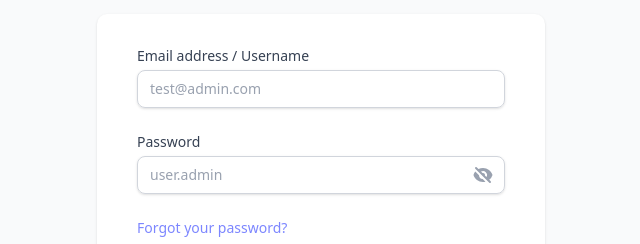
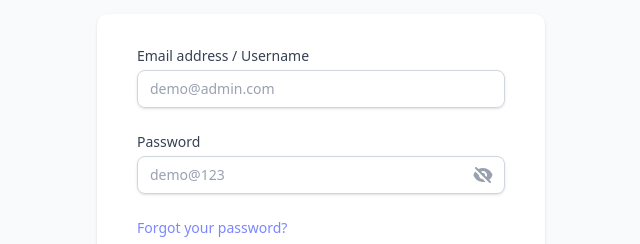
Before and after one commit to jalis55/FastInvestment-BOS, a React (Vite) app in the folder frontend/: page /login in a window 1280 px wide. Shown: the part 185-429 px from the top of the page, without its empty margins (319-959 px from the left). Built offline with nearby package versions, Linux system fonts and the light colour scheme.

Commit message:
fix some bugs

```diff
--- a/frontend/src/pages/investments/AddInvestments.jsx
+++ b/frontend/src/pages/investments/AddInvestments.jsx
@@ -45,7 +45,7 @@ const AddInvestments = () => {
             setCustomers(response.data);
         } catch (error) {
             console.error("Error fetching customers:", error);
-            Swal.fire({ icon: 'error', title: 'API Error', text: error.response?.data?.message || 'Something went wrong.' });
+            Swal.fire({ icon: 'error', title: 'API Error', text: error.response?.data?.detail || error.response?.data?.message || 'Something went wrong.' });
         }
     };
 
--- a/frontend/src/pages/login/Login.jsx
+++ b/frontend/src/pages/login/Login.jsx
@@ -68,7 +68,7 @@ const Login = () => {
                                         className="block w-full appearance-none rounded-md border border-gray-300 px-3 py-2 placeholder-gray-400 shadow-sm focus:border-indigo-500 focus:outline-none focus:ring-indigo-500 dark:bg-gray-800 dark:border-gray-600 dark:text-white dark:placeholder-gray-300 dark:focus:border-indigo-400 dark:focus:ring-indigo-400 sm:text-sm"
                                         value={email}
                                         onChange={(e) => setEmail(e.target.value)}
-                                        placeholder="test@admin.com"
+                                        placeholder="demo@admin.com"
                                     />
                                 </div>
                             </div>
@@ -87,7 +87,7 @@ const Login = () => {
                                         className="block w-full appearance-none rounded-md border border-gray-300 px-3 py-2 placeholder-gray-400 shadow-sm focus:border-indigo-500 focus:outline-none focus:ring-indigo-500 dark:bg-gray-800 dark:border-gray-600 dark:text-white dark:placeholder-gray-300 dark:focus:border-indigo-400 dark:focus:ring-indigo-400 sm:text-sm pr-10"
                                         value={password}
                                         onChange={(e) => setPassword(e.target.value)}
-                                        placeholder="user.admin"
+                                        placeholder="demo@123"
                                     />
                                     <button
                                         type="button"
--- a/frontend/src/pages/reports/ProjectList.jsx
+++ b/frontend/src/pages/reports/ProjectList.jsx
@@ -103,7 +103,7 @@ const ProjectList = () => {
                                                     <p className="text-sm font-medium text-red-800">
                                                         Closed: {formatDate(project.project_closing_dt)}
                                                     </p>
-                                                    <p className="text-xs text-gray-500">By {project.closed_by.email}</p>
+                                                    <p className="text-xs text-gray-500">By {project.closed_by?.email || null}</p>
                                                 </>
                                             )}
                                         </div>
```
